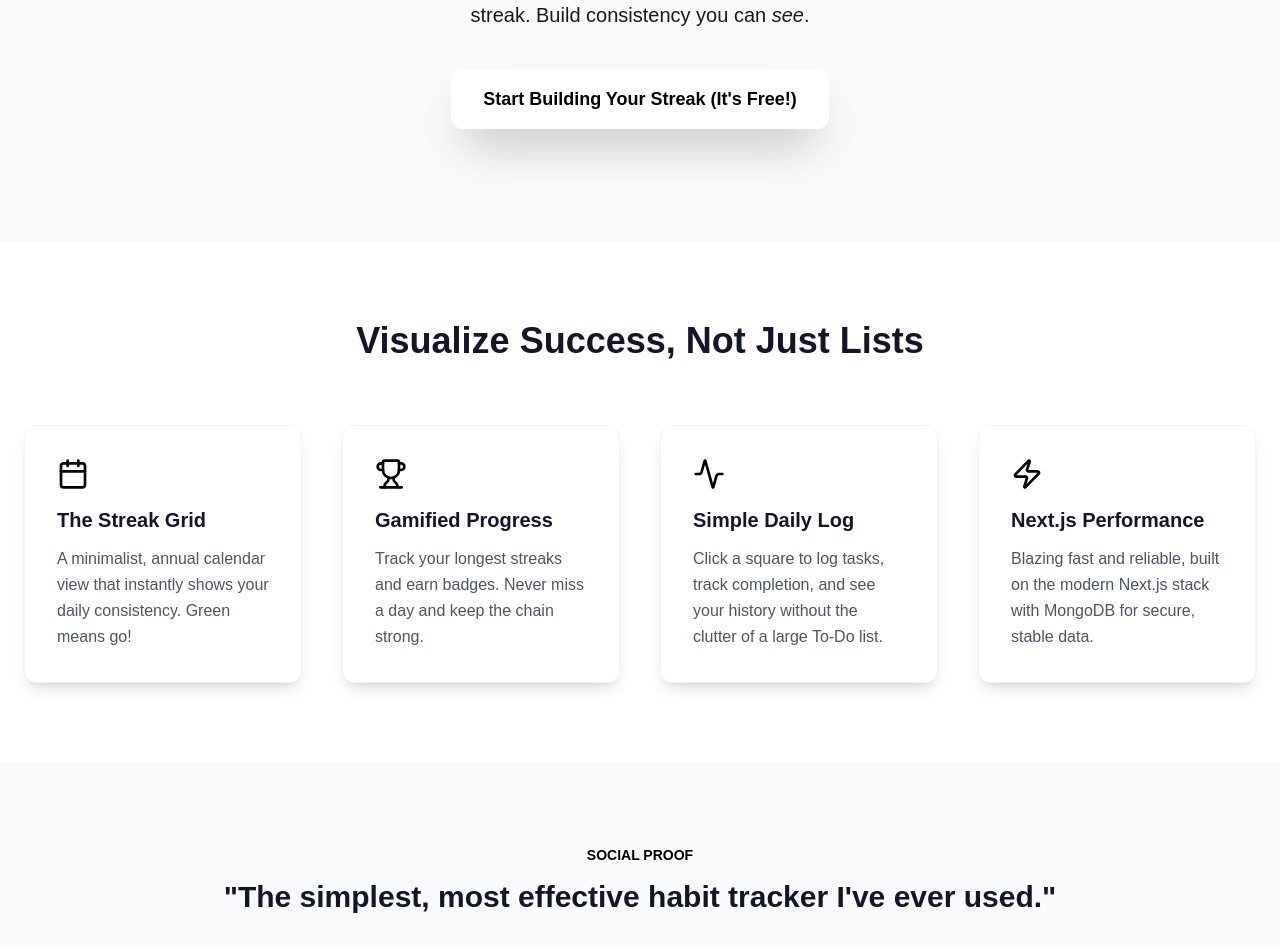
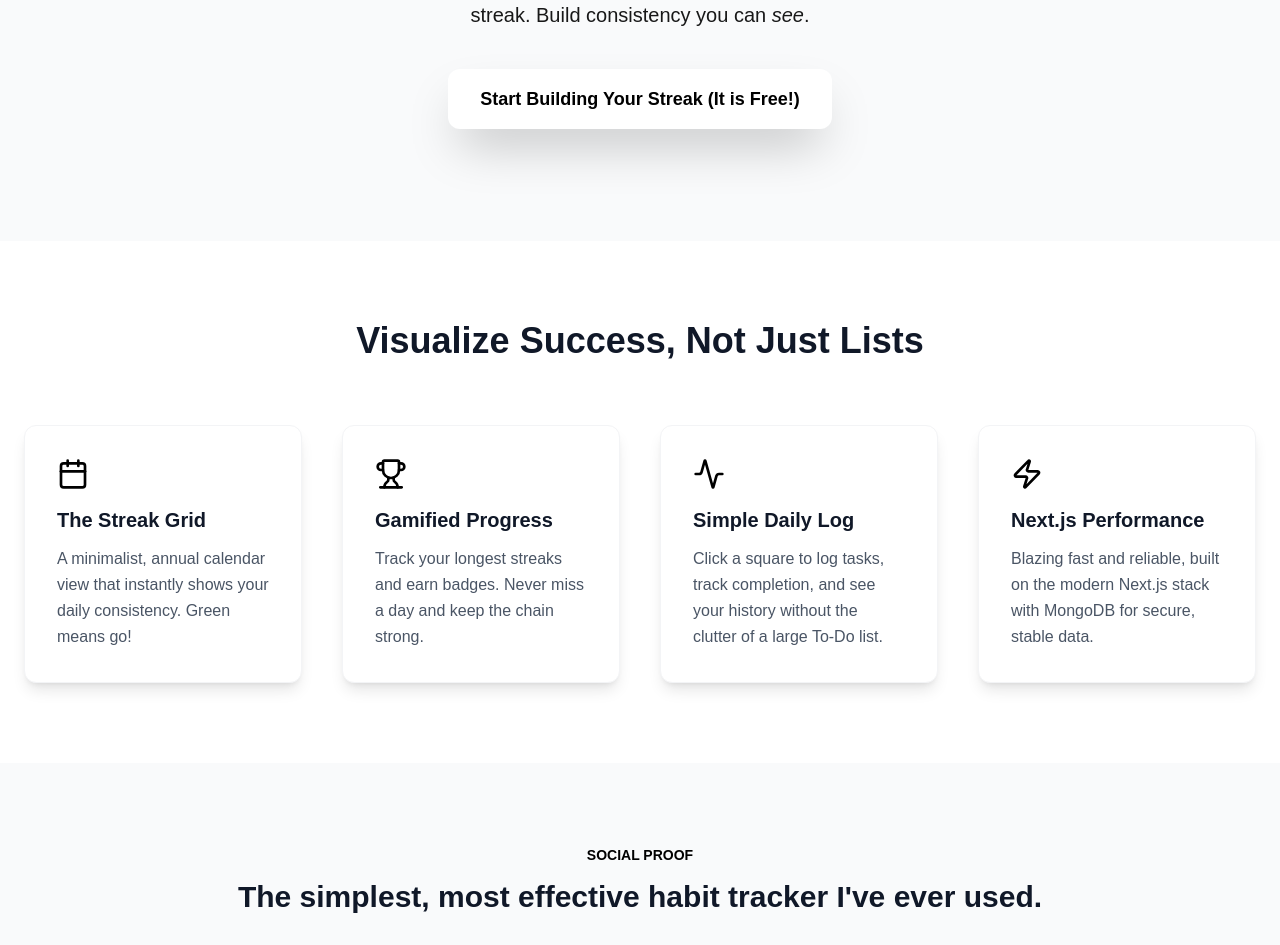
Before and after one commit to tusharathub/RoutineMelt, a Next.js app: page / in a window 1280 px wide. Shown: the part 351-1296 px from the top of the page. Built offline with nearby package versions, Linux system fonts and the light colour scheme.

Commit message:
build changes 2

```diff
--- a/src/app/page.tsx
+++ b/src/app/page.tsx
@@ -1,7 +1,6 @@
 "use client";
 
 import Link from "next/link";
-import { useState } from "react";
 import { motion } from "framer-motion";
 import { Zap, Activity, Calendar, Trophy } from "lucide-react";
 
@@ -44,7 +43,7 @@ export default function LandingPage() {
                 href="/grid"
                 className={`px-8 py-4 bg-white text-black text-lg font-bold rounded-xl shadow-2xl  hover:bg-gray-50 transition transform hover:scale-110`}
               >
-                Start Building Your Streak (It's Free!)
+                Start Building Your Streak (It is Free!)
               </Link>
             </div>
           </motion.div>
@@ -112,7 +111,7 @@ export default function LandingPage() {
               Social Proof
             </span>
             <h2 className="text-3xl font-bold text-gray-900 dark:text-white mt-3 mb-8">
-              "The simplest, most effective habit tracker I've ever used."
+              The simplest, most effective habit tracker I&apos;ve ever used.
             </h2>
             <div className="flex items-center justify-center space-x-4">
               <div className="w-16 h-16 bg-gray-300 rounded-full flex items-center justify-center text-gray-600 text-xl font-bold">
```
